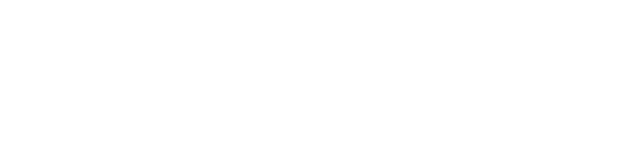
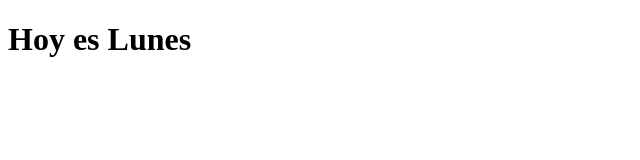
Before and after one commit to ahiraaam/segundo-repo, a plain HTML site: page index.html in a window 1280 px wide. Shown: the whole page, without its empty margins (0-640 px from the left). Drawn offline with Linux system fonts and the light colour scheme.

Commit message:
Commit 1

```diff
--- a/index.html
+++ b/index.html
@@ -5,6 +5,7 @@
     <meta http-equiv="X-UA-Compatible" content="IE=edge" />
     <meta name="viewport" content="width=device-width, initial-scale=1.0" />
     <title>JAVASCRIPT</title>
+    <h1>Hoy es Lunes</h1>
   </head>
   <body></body>
 </html>
```
